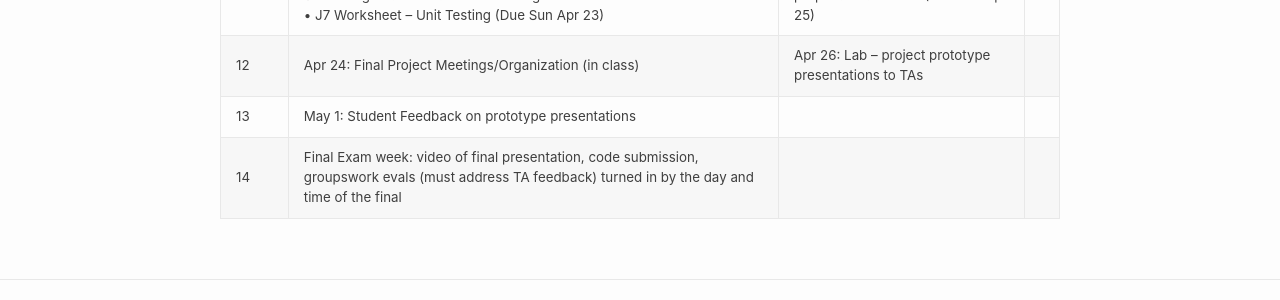
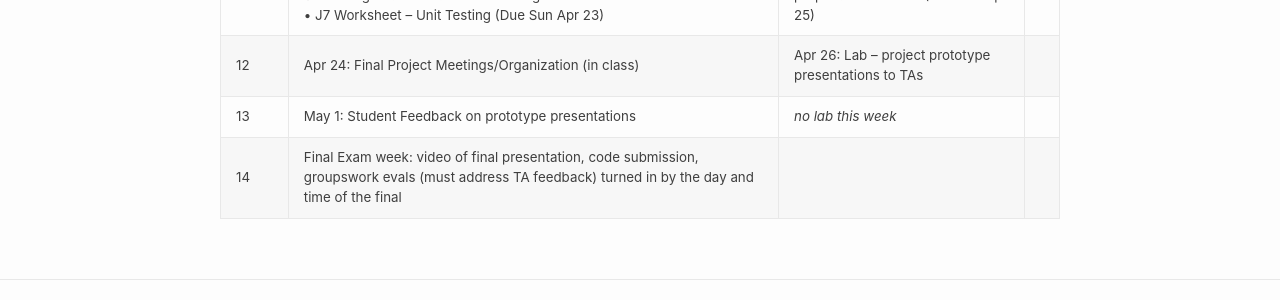
Before and after one commit to cs2113-s23/cs2113-s23.github.io, a Jekyll site: the page built from schedule.md, in a window 1280 px wide. Shown: the part 1003-1303 px from the top of the page. Built offline with Jekyll 4.4.1, drawn with Linux system fonts in a browser that asks for light colours.

Commit message:
no C schedule

```diff
--- a/schedule.md
+++ b/schedule.md
@@ -25,5 +25,5 @@ title: Schedule
 | 10   | Apr 10: Exam 2 first 75 minutes<br> S1 - Requirements Gathering           | Apr 12: [Project 2 -- GWack Channel Simulator](project/2) (Due Tue Apr 18)                             |
 | 11   | Apr 17: S2 - Software Engineering Development<br>S3 - Design Patterns and Unit Testing <br>&bull; J7 Worksheet -- Unit Testing (Due Sun Apr 23)             | Apr 19: Lab 6 -- Final Project proposal brainstorm (Due Tue Apr 25)                                                                    |
 | 12   | Apr 24:  Final Project Meetings/Organization (in class)                                                                                         |  Apr 26: Lab -- project prototype presentations to TAs                                                                                                                          |
-| 13   | May 1:  Student Feedback on prototype presentations                                                                            |                                                                                                                             |
+| 13   | May 1:  Student Feedback on prototype presentations                                                                            | *no lab this week*                                                                                                                             |
 |  14  | Final Exam week: video of final presentation, code submission, groupswork evals (must address TA feedback) turned in by the day and time of the final                                                                           |                                                                                                                             |
```
